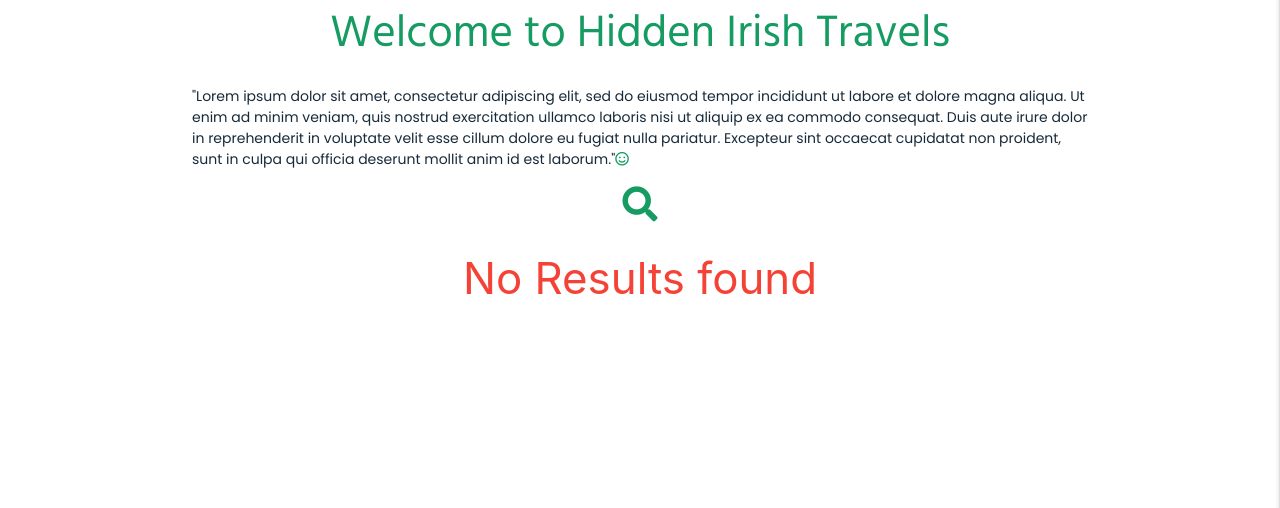
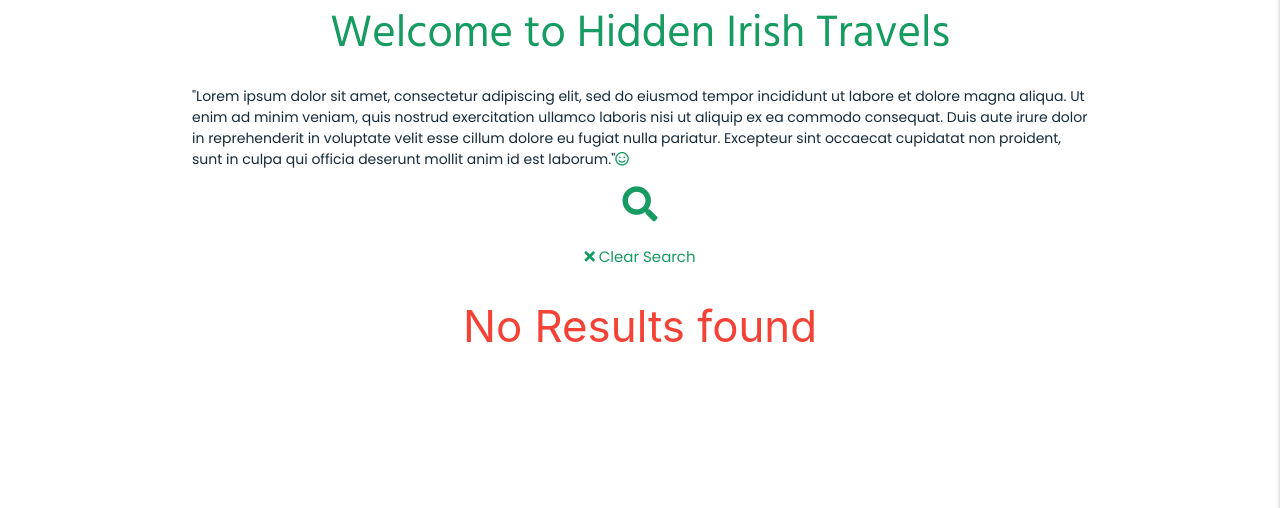
Before and after one commit to LisaHackett97/HiddenIrishTravels, a Flask app: page / in a window 1280 px wide. Shown: the part 95-603 px from the top of the page. Run offline with Flask 2, Linux system fonts and the light colour scheme; data that the repository does not hold is empty; some libraries are stand-ins or nearby versions.

Commit message:
Move clear search button on home page

```diff
--- a/static/css/style.css
+++ b/static/css/style.css
@@ -134,15 +134,11 @@ appearing on card reveal. Close and icon
 /* Search card styling */
 .search-card{
   background-color: var(--decoration2);
-  border-radius: 5%;
+
  }
 
  #search-input{
    margin:10px;
- }
-
- #clear-search{
-
  }
 
  /* search on admin user page */
@@ -195,16 +191,23 @@ margin: 10px;
 }
 
 #home-search-button > .fa-search:hover{
-  font-size: 40px;
 color:var(--main-text-color)
 }
 
 #clear-search{
-  font-size: 8px;
-  background-color: #169b6100;
-  height: 25px;
+  margin-top: 20px;
+  margin-bottom: 5px;
+}
 
+#clear-search > a{
+ color: var(--irish-green);
+ font-family: 'Poppins', sans-serif;
 }
+
+#clear-search > a:hover{
+  color: var(--main-text-color)
+ }
+
 .btn:hover, .btn-small:hover{
   color: var(--decoration2);
   background-color: var(--irish-green);
@@ -240,7 +243,7 @@ color:var(--main-text-color)
   color: #169B62;
 }
 
-.fa-times-circle:hover, .fa-search:hover{
+.fa-times-circle:hover{
   color: var(--decoration2);
 }
 
--- a/templates/home.html
+++ b/templates/home.html
@@ -17,12 +17,14 @@
 
 <div class="row center-align">
        <button id="home-search-button"><i class="fas fa-search"></i></button>
+       <div class="row center-align" id="clear-search">
+        <a href="{{ url_for('user_page', username=session['user'])}}"> <i class="fas fa-times"></i> Clear Search</a>
+    </div>
 </div>
 
 <!-- search on the home page will give results which are not filtered by user name-->
 <div class="container search-container">
-    <a href="{{ url_for('home') }}" class="btn text-shadow" id="clear-search">Clear Search results</a>
-    <div class="row card-panel search-card">
+        <div class="row card-panel search-card">
         <form action="{{ url_for('search') }}" method="POST" class="col s12" id="search-form">
 
             <div class="row valign-wrapper center-align">
```
